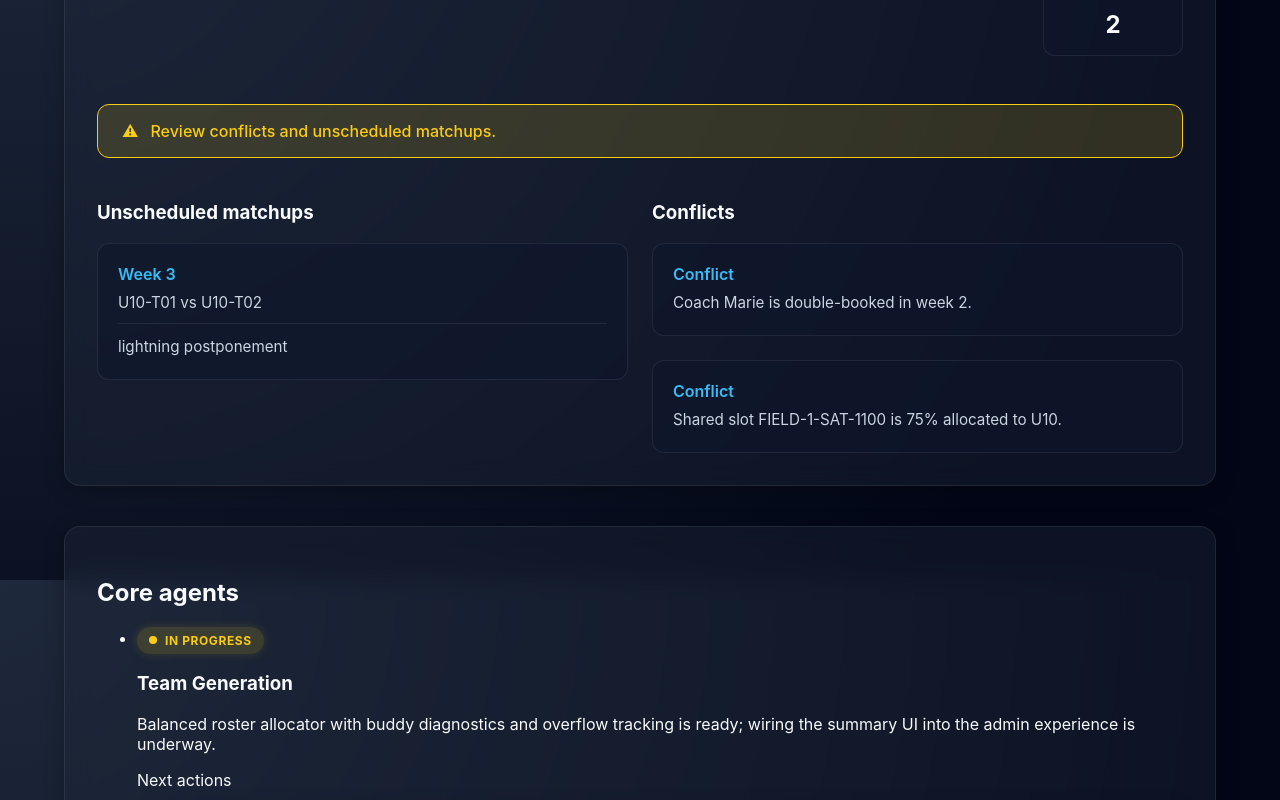
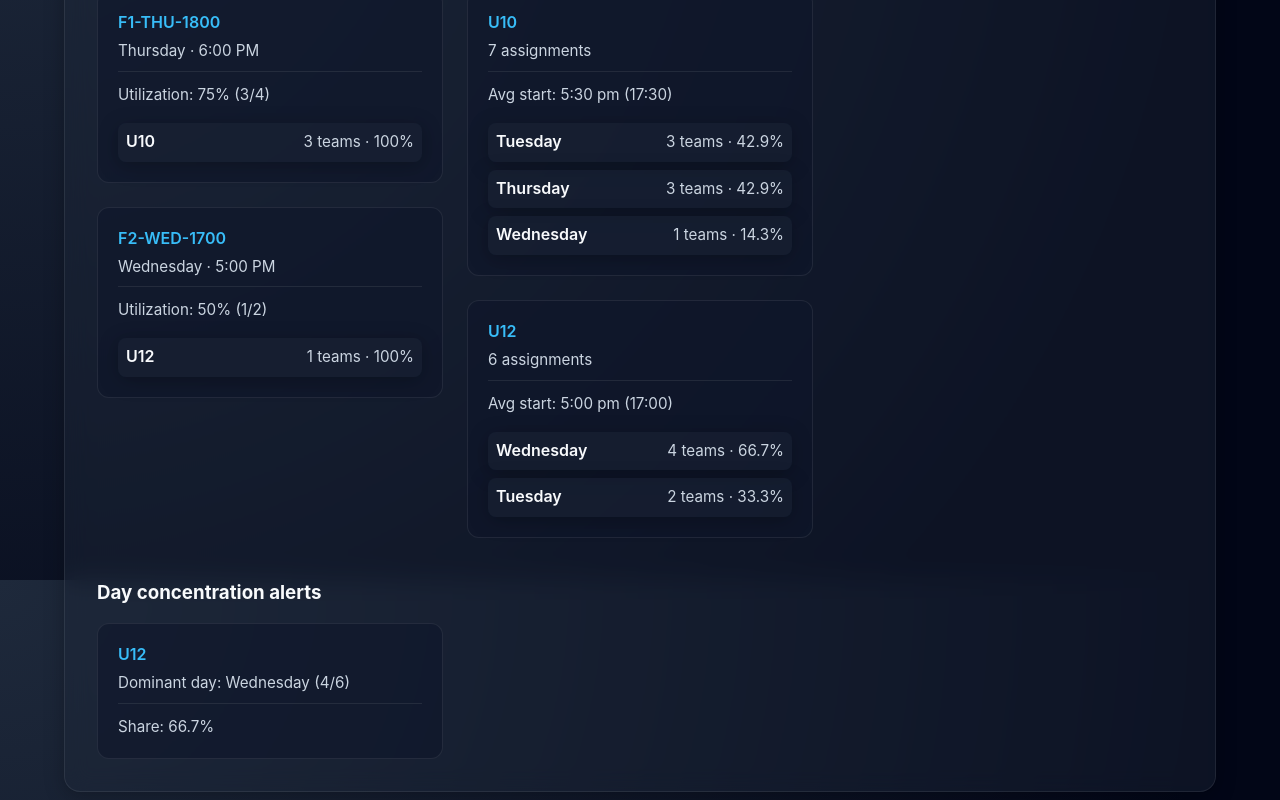
Before and after one commit to JoelA510/SquadLogic, a React (Vite) app in the folder frontend/: page / in a window 1280 px wide. Shown: the part 3420-4220 px from the top of the page. Built offline with nearby package versions, Linux system fonts and the light colour scheme; no server answers.

Commit message:
Surface practice evaluator distributions

```diff
--- a/frontend/src/App.jsx
+++ b/frontend/src/App.jsx
@@ -152,6 +152,7 @@ function App() {
     (gameReadinessSnapshot.unscheduled?.length ?? 0) > 0;
 
   const baseSlotItems = practiceReadinessSnapshot.baseSlotDistribution ?? [];
+  const dayConcentrationItems = practiceReadinessSnapshot.dayConcentrationAlerts ?? [];
   const divisionDayItems = Object.entries(practiceReadinessSnapshot.divisionDayDistribution ?? {});
   const underutilizedBaseSlotItems = practiceReadinessSnapshot.underutilizedBaseSlots ?? [];
   const manualFollowUpBreakdown =
@@ -314,6 +315,92 @@ function App() {
                 </div>
               )}
             />
+
+            <InsightSection
+              title="Base slot utilization"
+              items={baseSlotItems}
+              emptyMessage="No base slot data."
+              renderItem={(slot) => (
+                <div key={slot.baseSlotId} className="insight-card">
+                  <h3>{slot.baseSlotId}</h3>
+                  <p>
+                    {slot.day} · {formatTime(slot.representativeStart)}
+                  </p>
+                  <p className="insight-meta">
+                    Utilization: {formatPercentPrecise(slot.utilization)} ({slot.totalAssigned}/{slot.totalCapacity})
+                  </p>
+                  {slot.divisionBreakdown?.length > 0 && (
+                    <ul className="insight-card__list insight-card__list--compact">
+                      {slot.divisionBreakdown.map((division) => (
+                        <li key={`${slot.baseSlotId}-${division.division}`} className="insight-card__list-item">
+                          <div className="insight-card__list-label">{division.division}</div>
+                          <p className="insight-card__list-meta">
+                            {division.count} teams · {formatPercentPrecise(division.percentage)}
+                          </p>
+                        </li>
+                      ))}
+                    </ul>
+                  )}
+                </div>
+              )}
+            />
+
+            <InsightSection
+              title="Day concentration"
+              items={divisionDayItems}
+              emptyMessage="No day distribution data."
+              renderItem={([division, details]) => (
+                <div key={division} className="insight-card">
+                  <h3>{division}</h3>
+                  <p>{details.totalAssigned} assignments</p>
+                  <p className="insight-meta">Avg start: {formatClockFromMinutes(details.averageStartMinutes)}</p>
+                  {details.dayBreakdown?.length > 0 && (
+                    <ul className="insight-card__list insight-card__list--compact">
+                      {details.dayBreakdown.map((day) => (
+                        <li key={`${division}-${day.day}`} className="insight-card__list-item">
+                          <div className="insight-card__list-label">{day.day}</div>
+                          <p className="insight-card__list-meta">
+                            {day.count} teams · {formatPercentPrecise(day.percentage)}
+                          </p>
+                        </li>
+                      ))}
+                    </ul>
+                  )}
+                </div>
+              )}
+            />
+
+            <InsightSection
+              title="Underutilized base slots"
+              items={underutilizedBaseSlotItems}
+              emptyMessage="No underutilized base slots."
+              renderItem={(slot) => (
+                <div key={slot.baseSlotId} className="insight-card">
+                  <h3>{slot.baseSlotId}</h3>
+                  <p>
+                    {slot.day} · {formatTime(slot.representativeStart)}
+                  </p>
+                  <p className="insight-meta">
+                    Utilization: {formatPercentPrecise(slot.utilization)} ({slot.totalAssigned}/{slot.totalCapacity})
+                  </p>
+                </div>
+              )}
+            />
+
+            <InsightSection
+              title="Day concentration alerts"
+              items={dayConcentrationItems}
+              emptyMessage="No concentration alerts."
+              renderItem={(alert, index) => (
+                <div key={`${alert.division}-${index}`} className="insight-card">
+                  <h3>{alert.division}</h3>
+                  <p>
+                    Dominant day: {alert.dominantDay} ({alert.dominantCount}/{alert.totalAssignments})
+                  </p>
+                  <p className="insight-meta">Share: {formatPercentPrecise(alert.dominantShare)}</p>
+                </div>
+              )}
+            />
           </div>
         </section>
 
```
